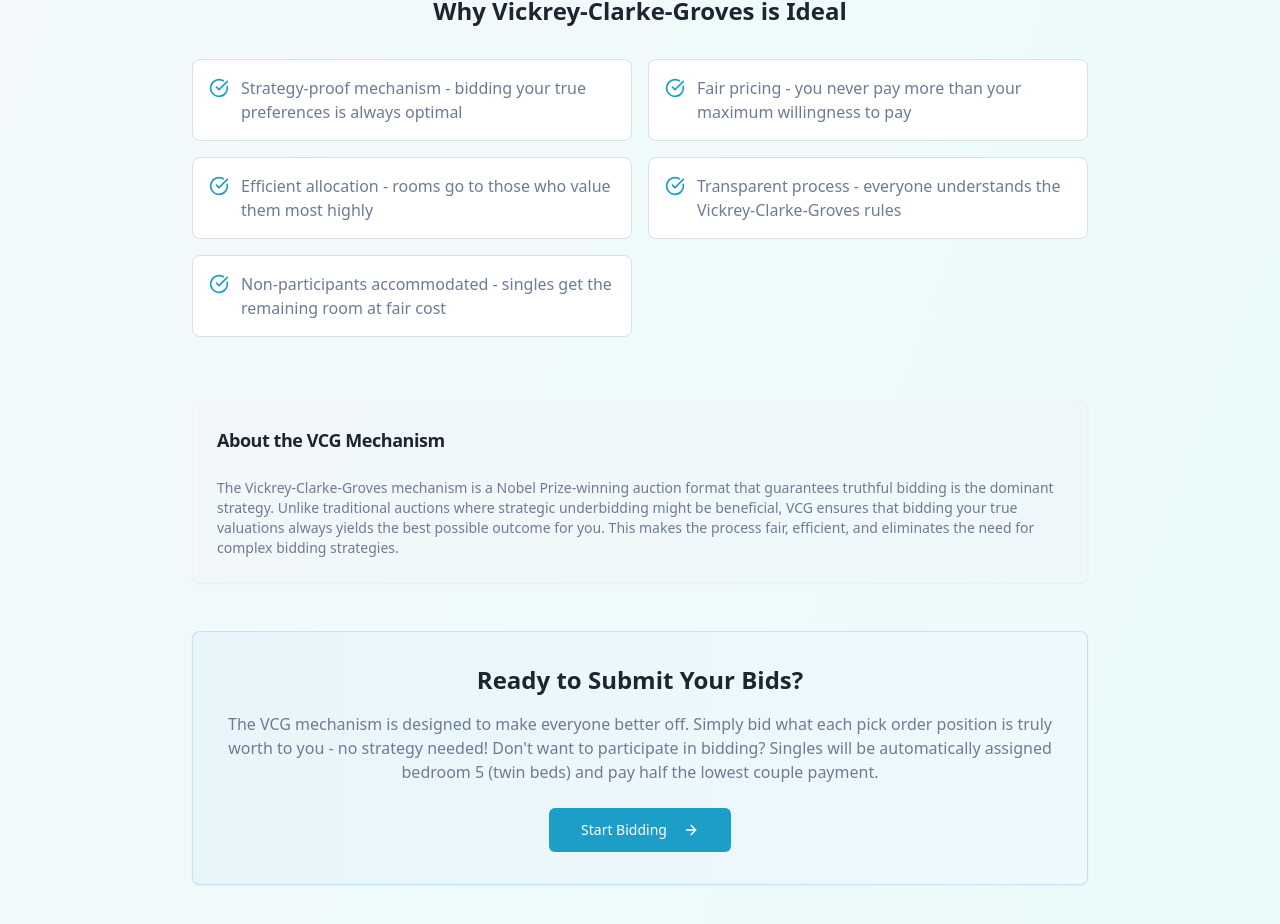
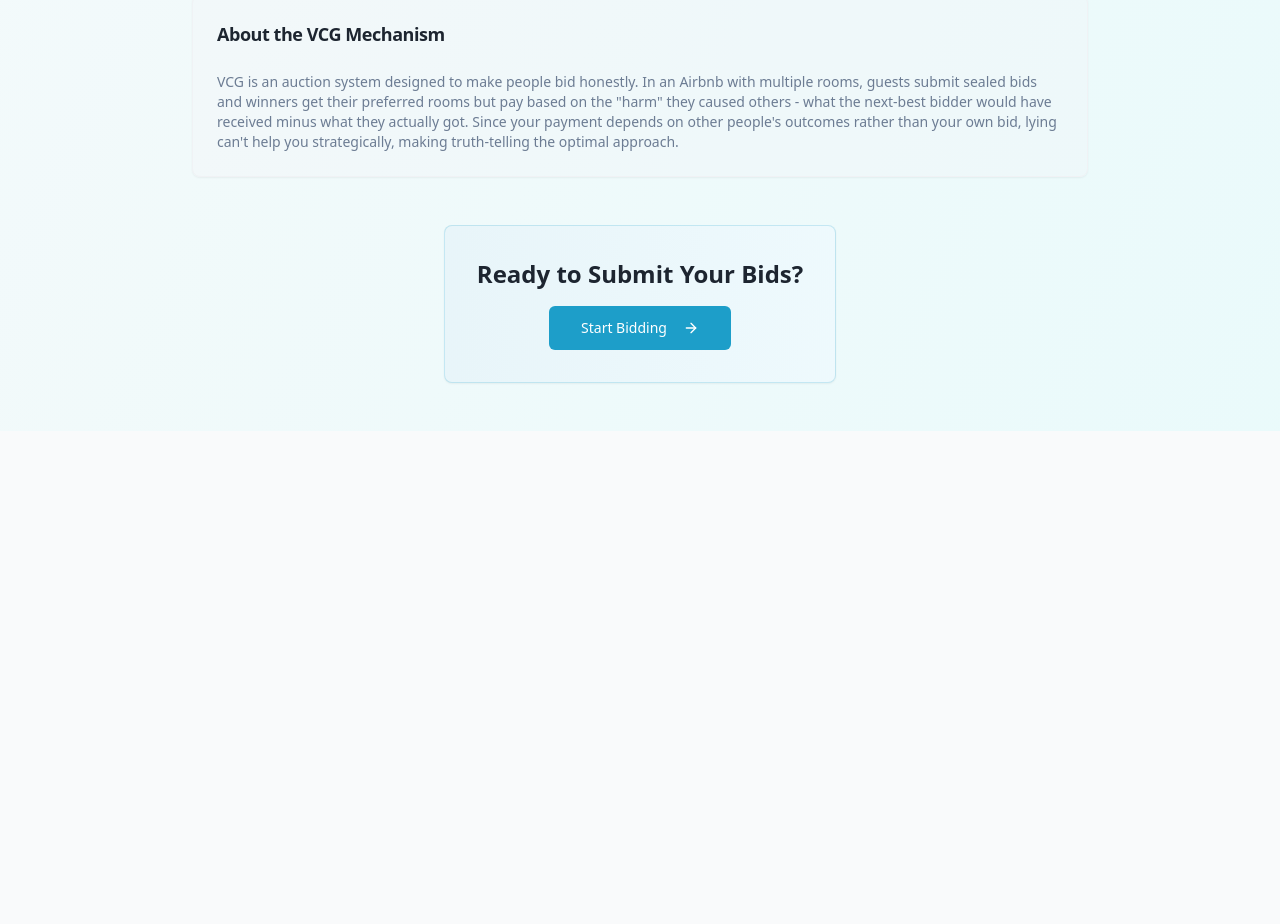
Before and after one commit to Lexiconerd/fair-room-bids, a React (Vite) app: page /algorithm in a window 1280 px wide. Shown: the part 2481-3405 px from the top of the page. After the commit the page ends 2912 px from the top, so only its background shows below. Built offline with nearby package versions, Linux system fonts and the light colour scheme.

Commit message:
Update Algorithm.tsx

```diff
--- a/src/pages/Algorithm.tsx
+++ b/src/pages/Algorithm.tsx
@@ -563,19 +563,6 @@ const Algorithm = () => {
             </Accordion>
           </section>
 
-          {/* VCG Properties */}
-          <section className="mb-16">
-            <h2 className="text-2xl font-bold mb-8 text-center text-foreground">Why Vickrey-Clarke-Groves is Ideal</h2>
-            <div className="grid md:grid-cols-2 gap-4">
-              {benefits.map((benefit, index) => (
-                <div key={index} className="flex items-start space-x-3 p-4 bg-card rounded-lg border border-border">
-                  <CheckCircle className="h-5 w-5 text-primary mt-0.5 flex-shrink-0" />
-                  <p className="text-muted-foreground">{benefit}</p>
-                </div>
-              ))}
-            </div>
-          </section>
-
           {/* Technical note */}
           <section className="mb-12">
             <Card className="bg-muted/30 border-muted">
@@ -584,11 +571,12 @@ const Algorithm = () => {
               </CardHeader>
               <CardContent>
                 <p className="text-muted-foreground text-sm">
-                  The Vickrey-Clarke-Groves mechanism is a Nobel Prize-winning auction format that guarantees
-                  truthful bidding is the dominant strategy. Unlike traditional auctions where strategic
-                  underbidding might be beneficial, VCG ensures that bidding your true valuations always
-                  yields the best possible outcome for you. This makes the process fair, efficient, and
-                  eliminates the need for complex bidding strategies.
+                  VCG is an auction system designed to make people bid honestly.
+                  In an Airbnb with multiple rooms, guests submit sealed bids and
+                  winners get their preferred rooms but pay based on the "harm" they caused others -
+                  what the next-best bidder would have received minus what they actually got.
+                  Since your payment depends on other people's outcomes rather than your own bid,
+                  lying can't help you strategically, making truth-telling the optimal approach.
                 </p>
               </CardContent>
             </Card>
@@ -599,11 +587,6 @@ const Algorithm = () => {
             <Card className="inline-block bg-gradient-to-r from-primary/10 to-primary-glow/10 border-primary/20">
               <CardContent className="p-8">
                 <h3 className="text-2xl font-bold mb-4 text-foreground">Ready to Submit Your Bids?</h3>
-                <p className="text-muted-foreground mb-6">
-                  The VCG mechanism is designed to make everyone better off. Simply bid what each pick order
-                  position is truly worth to you - no strategy needed! Don't want to participate in bidding?
-                  Singles will be automatically assigned bedroom 5 (twin beds) and pay half the lowest couple payment.
-                </p>
                 <Link to="/bidding">
                   <Button size="lg" className="bg-primary text-primary-foreground hover:bg-primary/90">
                     Start Bidding <ArrowRight className="ml-2 h-5 w-5" />
```
